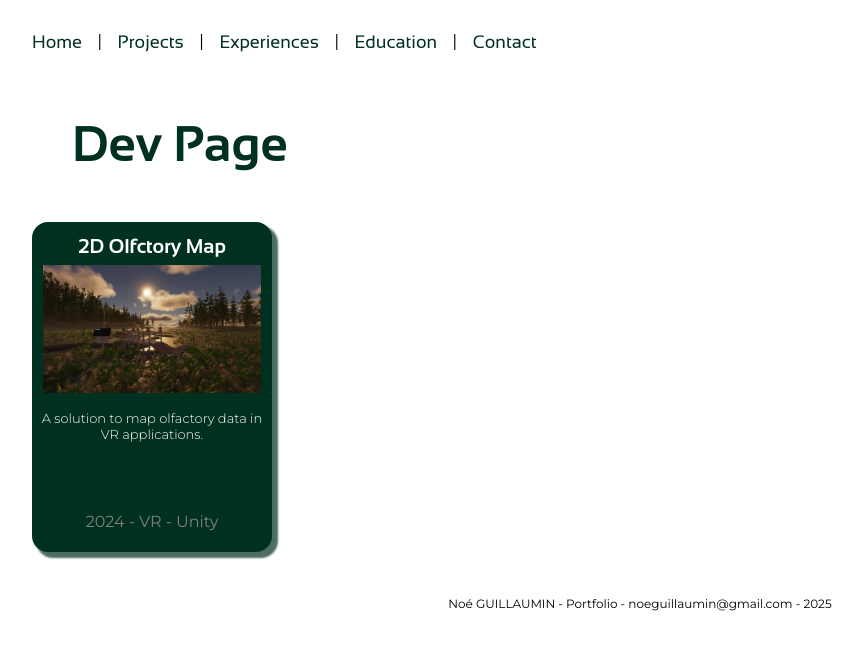
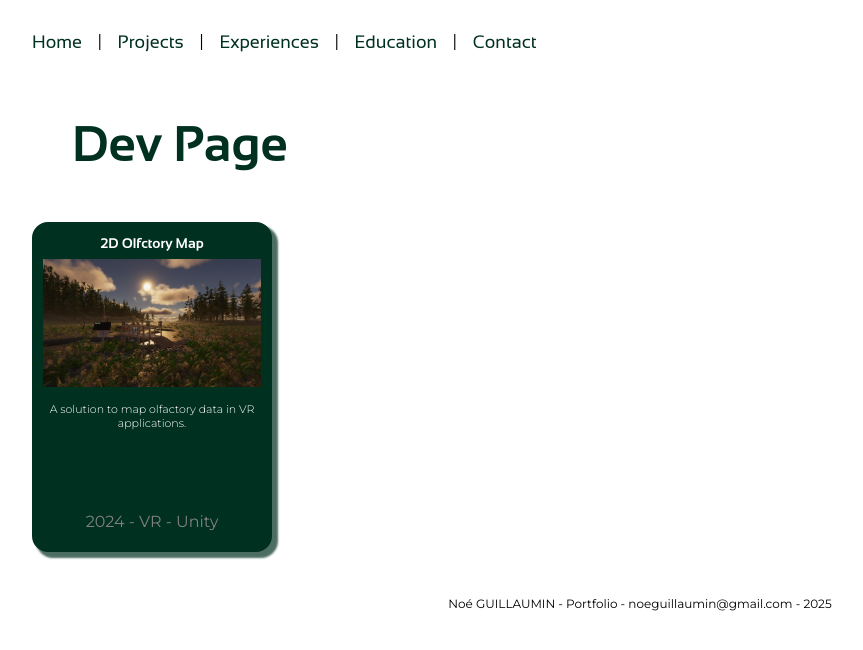
Before and after one commit to Antoinoe/noe-guillaumin-portfolio, a Vue app: page /Dev in a window 1280 px wide. Shown: the top 650 px of the page, without its empty margins (0-863 px from the left). Built offline with nearby package versions, Linux system fonts and the light colour scheme.

Commit message:
fixed and clean template and home page

```diff
--- a/src/assets/main.css
+++ b/src/assets/main.css
@@ -28,7 +28,7 @@ body {
 }
 
 .pageBody {
-  margin: 3rem;
+  margin: 5rem;
 }
 
 .headerOverlay {
@@ -43,6 +43,13 @@ body {
   color: white;
   top: 3rem;
   left: 3rem;
+  opacity: 0.7;
+  transition : ease 0.2s;
+}
+
+.returnToHomePage:hover{
+  opacity: 1;
+  transition: ease 0.2s;
 }
 
 .returnToHomePage a {
@@ -91,9 +98,9 @@ body {
   margin: 1rem 0rem 1rem 3rem;
 }
 
-.chapter p {
+.chapter p{
   margin: 0rem 6rem;
-  font-size: 1.5rem;
+  font-size: 1.1rem;
   font-family: "Montserrat";
   text-align: justify;
 }
@@ -112,6 +119,13 @@ body {
   position: absolute;
   top: 270px;
   right: 3rem;
+  opacity: 0.5;
+  transition: ease 0.2s;
+}
+
+.githubIcon:hover{
+  opacity: 1;
+  transition: ease 0.2s;
 }
 
 .githubIcon img {
--- a/src/components/Thumbnail.vue
+++ b/src/components/Thumbnail.vue
@@ -2,7 +2,7 @@
     <div class="thumbnail">
         <h3>{{ thumbnailTitle }}</h3>
         <img :src="imageSrc" alt="thumbnail picture" width="240" />
-        <h4>{{ thumbnailSubtitle }}</h4>
+        <h4 class="thumbnailSubtitle">{{ thumbnailSubtitle }}</h4>
         <p class="tags">{{ tags }}</p>
     </div>
 </template>
@@ -54,7 +54,7 @@ h3 {
     margin: 0.5rem 0rem;
     max-height: 3rem;
     font-family: "Sansation";
-    font-size: clamp(16px, 2vw, 20px);
+    font-size: clamp(14px, 1vw, 20px);
     color: var(--pure-white);
     border-radius: 10px 10px 0 0;
     text-overflow: ellipsis " [..]";
@@ -70,15 +70,15 @@ h3 {
     align-self: center;
 }
 
-h4 {
+h4.thumbnailSubtitle {
     font-family: "Montserrat";
     font-weight: 300;
-    font-size: clamp(13px, 1vw, 16px);
+    font-size: clamp(11px, 0.8vw, 16px);
     text-align: center;
     flex-shrink: 1;
     color: var(--pure-white);
-    overflow: hidden;
-    text-overflow: ellipsis " [..]";
+    overflow:hidden;
+    text-overflow: ellipsis;
 }
 
 .tags {
--- a/src/views/HomeView.vue
+++ b/src/views/HomeView.vue
@@ -32,7 +32,7 @@
           <router-link class="thumb-link" to="/contact">
             <Thumbnail thumbnailTitle="2D Olfactory Map"
               thumbnailSubtitle="A solution to map olfactory data in VR applications. A solution to map olfactory data in VR applications. A solution to map olfactory data in VR applications. A solution to map olfactory data in VR applications. A solution to map olfactory data in VR applications. A solution to map olfactory data in VR applications. A solution to map olfactory data in VR applications. A solution to map olfactory data in VR applications. A solution to map olfactory data in VR applications. "
-              imageSrc="/img/xrtp_1.webp" tags="2024 - VR - Unity"></Thumbnail>
+              imageSrc="/img/xrtp_1.webp" tags="2025 - DevTool - Unity"></Thumbnail>
           </router-link>
           <router-link class="thumb-link" to="/contact">
             <Thumbnail thumbnailTitle="Dynamic Weather System"
@@ -360,7 +360,7 @@ body .easterEgg {
 .about-me p {
   color: var(--pure-black);
   font-family: "Montserrat";
-  font-size: 2rem;
+  font-size: 1.8rem;
 }
 
 .links {
@@ -417,6 +417,8 @@ body .easterEgg {
 }
 
 .categoryTitle {
+  margin: 0;
+  margin-top: 3rem;
   font-family: "Montserrat";
   color: var(--dark-bluegreen);
   font-size: 2rem;
@@ -494,6 +496,11 @@ body .easterEgg {
     margin-bottom: -3rem;
   }
 
+  .about-me p{
+    font-size: 1.3rem;
+    margin-top: -1rem;
+  }
+
   .content {
     margin-left: 3rem;
     margin-right: 3rem;
```
Also changed, not shown: src/views/PageTemplate.vue (+39 -15 lines).
